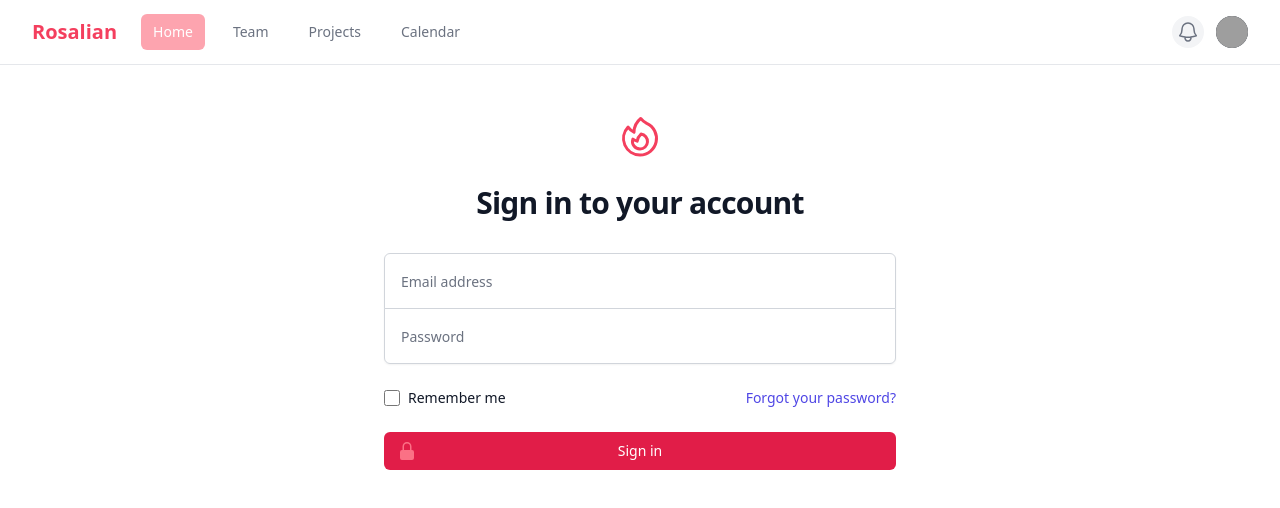
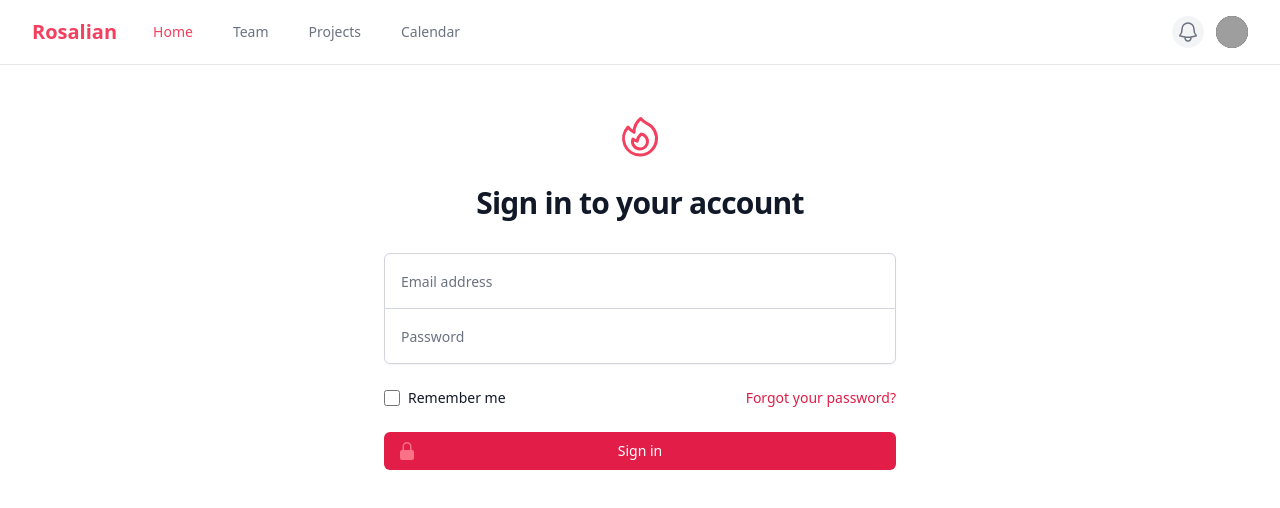
Before and after one commit to Starrick2001/Rosalian-Web, a React (Create React App) app: page / in a window 1280 px wide. Shown: the top 508 px of the page. Built offline with nearby package versions, Linux system fonts and the light colour scheme; grey boxes are pictures that could not be loaded; the HTML template or start-up script is replaced by a standard one.

Commit message:
enhance navbar

```diff
--- a/src/components/Login/index.tsx
+++ b/src/components/Login/index.tsx
@@ -91,7 +91,7 @@ export default function Login() {
               <div className="text-sm">
                 <a
                   href="#"
-                  className="font-medium text-indigo-600 hover:text-indigo-500"
+                  className="font-medium text-rose-600 hover:text-rose-500"
                 >
                   Forgot your password?
                 </a>
--- a/src/components/Navbar/index.tsx
+++ b/src/components/Navbar/index.tsx
@@ -44,8 +44,8 @@ export default function NavBar() {
                           href={item.href}
                           className={classNames(
                             item.current
-                              ? "bg-rose-300 text-white font-bold"
-                              : "text-gray-500 hover:bg-rose-300 hover:text-white font-bold",
+                              ? "text-rose-500 font-bold"
+                              : "text-gray-500 hover:text-rose-500 font-bold",
                             "px-3 py-2 rounded-md text-sm font-medium"
                           )}
                           aria-current={item.current ? "page" : undefined}
```
